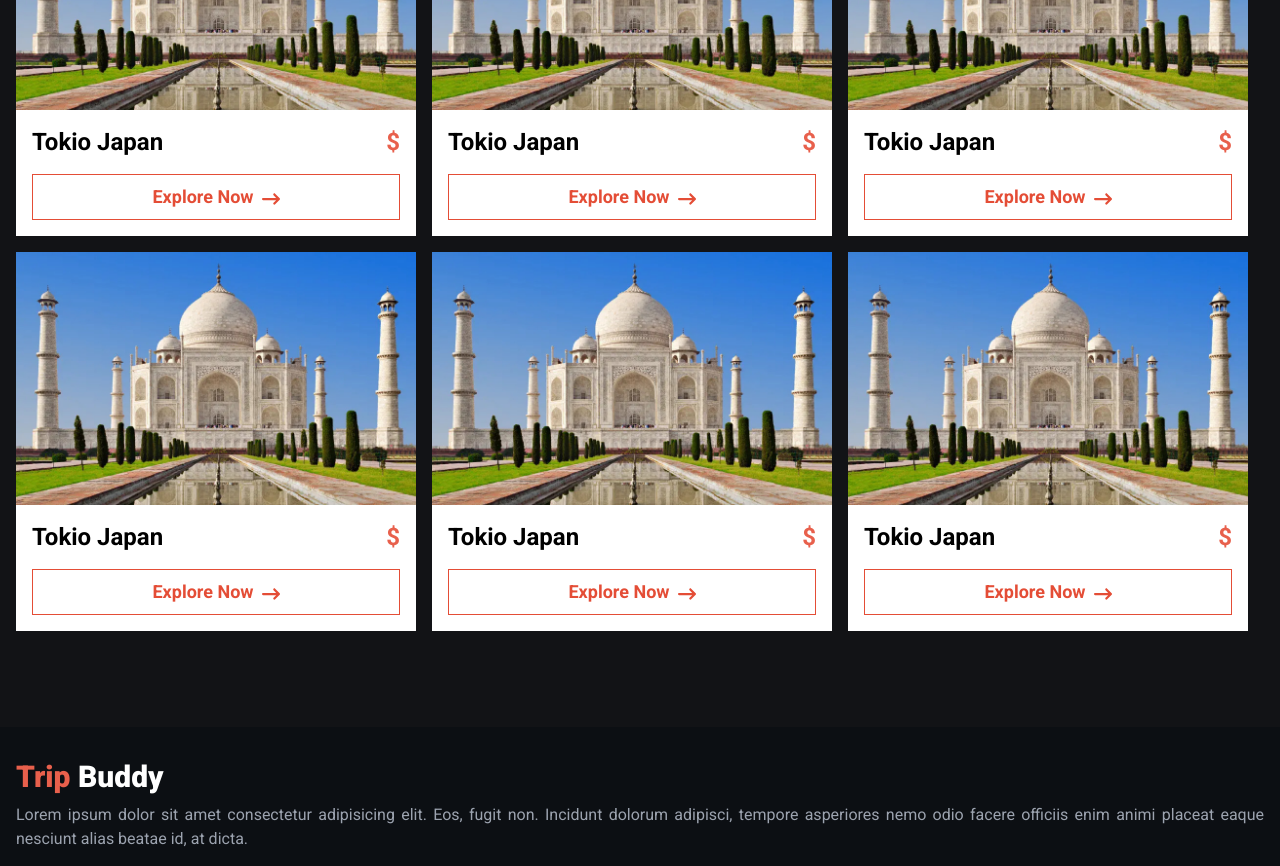
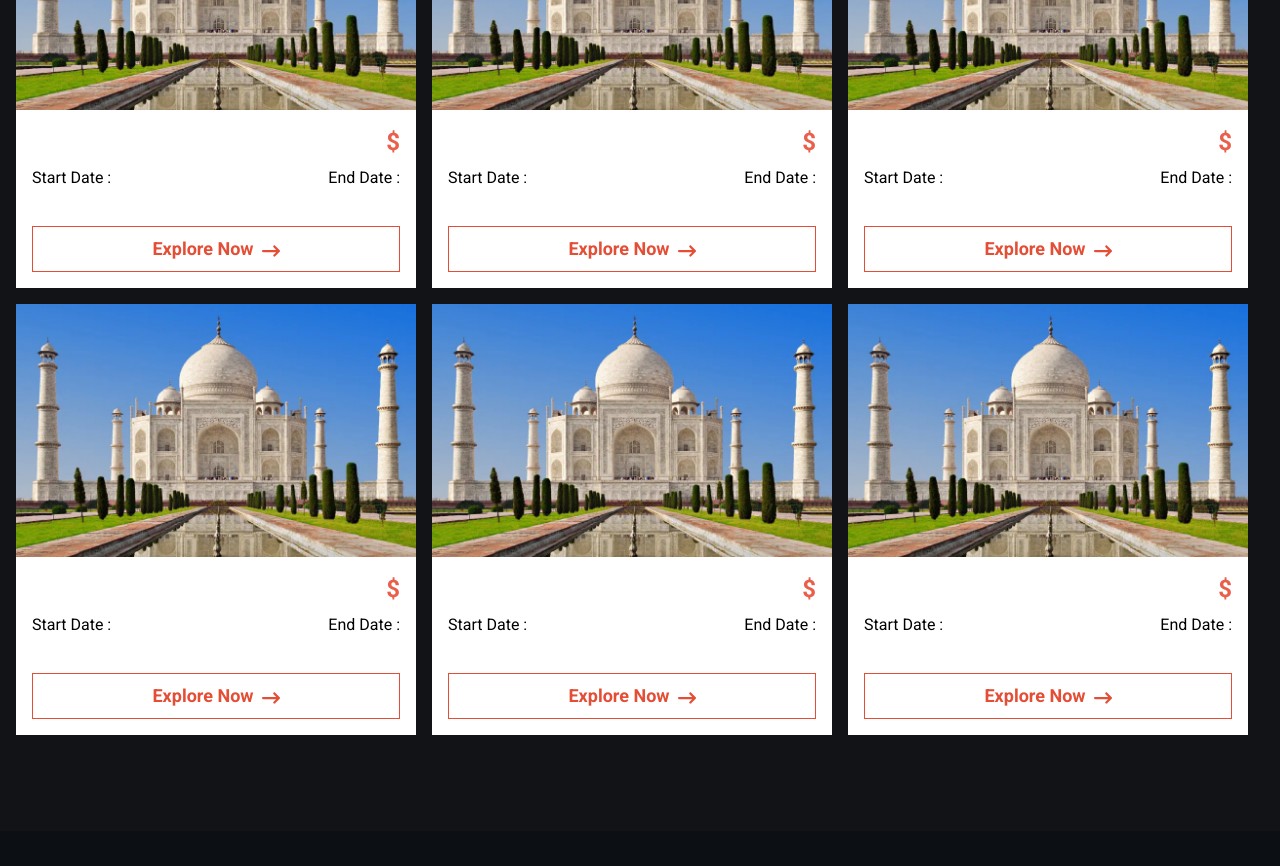
Before and after one commit to Jahidmorol/trip-buddy-client, a Next.js app: page / in a window 1280 px wide. Shown: the part 1060-1926 px from the top of the page. Built offline with nearby package versions, Linux system fonts and the light colour scheme.

Commit message:
Add trip singel page

```diff
--- a/next.config.mjs
+++ b/next.config.mjs
@@ -1,4 +1,14 @@
 /** @type {import('next').NextConfig} */
-const nextConfig = {};
+const nextConfig = {
+  reactStrictMode: true,
+  images: {
+    remotePatterns: [
+      {
+        hostname: "ibb.co",
+        port: "",
+      },
+    ],
+  },
+};
 
 export default nextConfig;
--- a/src/components/Card/SingleCard.tsx
+++ b/src/components/Card/SingleCard.tsx
@@ -1,23 +1,38 @@
 import Image from "next/image";
+import Link from "next/link";
 import img from "/public/card.jpg";
-import Link from "next/link";
 
 import { FaArrowRightLong } from "react-icons/fa6";
 
 const SingleCard = ({ card }: any) => {
-  console.log("card page", card);
   return (
     <div className="w-[400px] bg-white text-black">
-      <Image className="" src={img} alt="image" />
+      <Image
+        className=""
+        // src={card?.image}
+        src={img}
+        // width={200}
+        // height={200}
+        alt="image"
+      />
       <div className="p-4">
-        <div className="flex justify-between pb-4">
+        <div className="flex justify-between pb-2">
           <Link href="/">
-            <h1 className="font-semibold text-2xl">Tokio Japan</h1>
+            <h1 className="font-semibold text-2xl">{card?.destination}</h1>
           </Link>
           <h1 className="font-semibold text-2xl text-primaryColor">
             ${card?.budget}
           </h1>
         </div>
+        <div className="flex justify-between">
+          <p className="text-base font-medium">
+            Start Date : {card?.startDate}
+          </p>
+          <p className="text-base font-medium">End Date : {card?.endDate}</p>
+        </div>
+        <p className="line-clamp-2 mt-3 mb-6 text-accent text-gray-500">
+          {card?.description}
+        </p>
         <Link href={`/all-trip/${card?.id}`}>
           <button
             className={`text-[#e44d36] border border-[#e44d36] hover:bg-[#e44d36] hover:text-white py-2 px-20 text-lg font-semibold transition-all duration-200 w-full flex items-center justify-center gap-2`}
```
